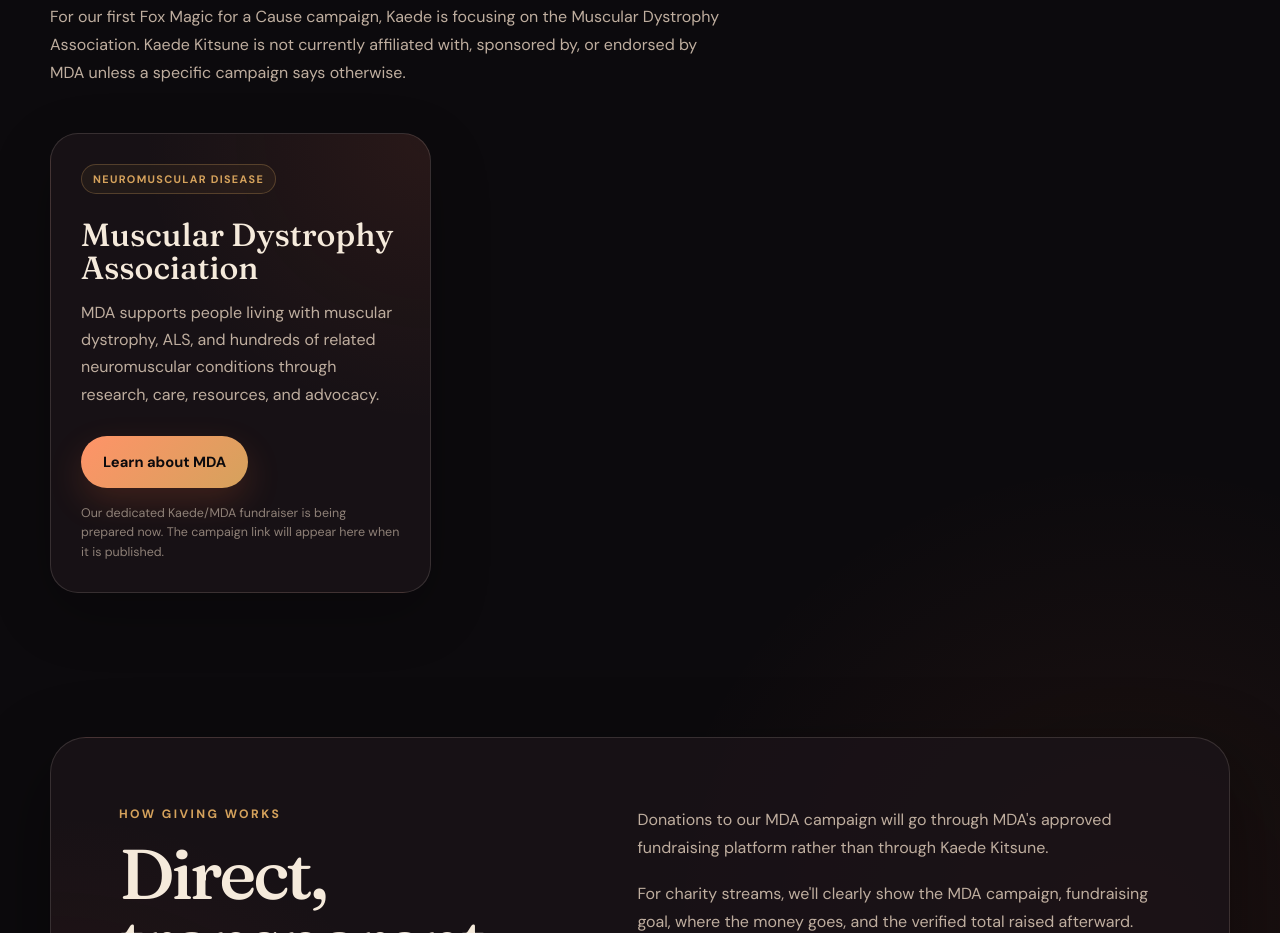
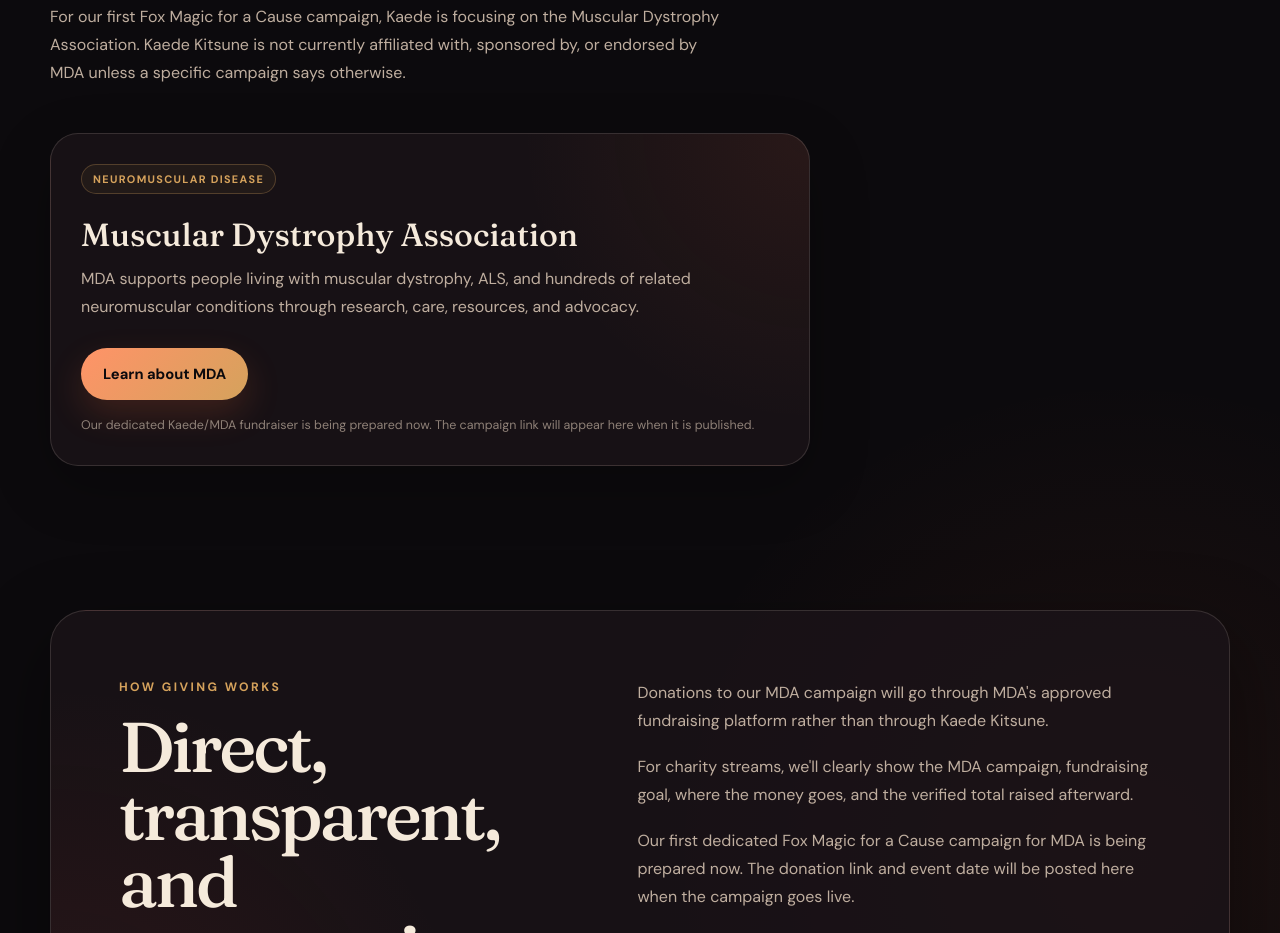
Before and after one commit to geraldrpadgett/kitsune-kaede-site, a website: page public/charity/index.html in a window 1280 px wide. Shown: the part 1040-1973 px from the top of the page. Drawn offline with Linux system fonts and the light colour scheme.

Commit message:
Style single featured charity

```diff
--- a/public/styles.css
+++ b/public/styles.css
@@ -330,6 +330,10 @@ h1 em {
   gap: 18px;
 }
 
+.cause-grid.single {
+  grid-template-columns: minmax(0, 760px);
+}
+
 .cause-card {
   min-height: 100%;
   border: 1px solid var(--line);
```
